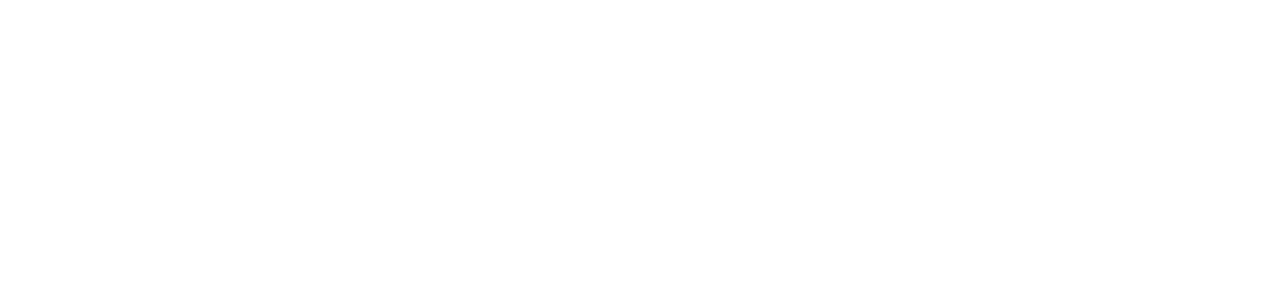
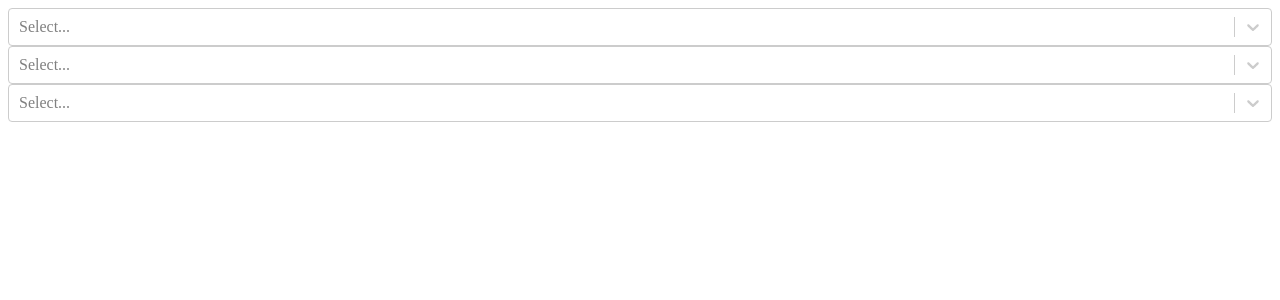
Before and after one commit to ashwani436/React-Dropdown, a React app: page / in a window 1280 px wide. Shown: the top 300 px of the page. Built offline with nearby package versions, Linux system fonts and the light colour scheme.

Commit message:
save changes

```diff
--- a/package.json
+++ b/package.json
@@ -12,10 +12,13 @@
   "author": "",
   "license": "ISC",
   "dependencies": {
+    "bootstrap": "^4.6.0",
     "css-loader": "^4.3.0",
     "jest-junit": "^11.1.0",
     "react": "^16.13.1",
+    "react-bootstrap": "^1.4.3",
     "react-dom": "^16.13.1",
+    "react-select": "^4.1.0",
     "style-loader": "^1.2.1",
     "webpack-cli": "^3.3.12"
   },
--- a/src/components/App.js
+++ b/src/components/App.js
@@ -1,6 +1,7 @@
 import React, { useState,useReducer } from "react";
 import "./../styles/App.css";
-
+import { Button } from 'react-bootstrap';
+import Select from 'react-select';
 
 const states = [{
 	name : "Madhya Pradesh",
@@ -143,7 +144,9 @@
 	// Do not alter/remove main div
 	return (
 	<div id="main">
-
+		 <Select name="#state" options = {states}/>
+		 <Select name="#city" options = {states.name} />
+		 <Select name="#landmark" options = {states.name} />
 	</div>
 	);
 }
```
Also changed, not shown: 1 other file (tests, documents, lock files or other folders).
